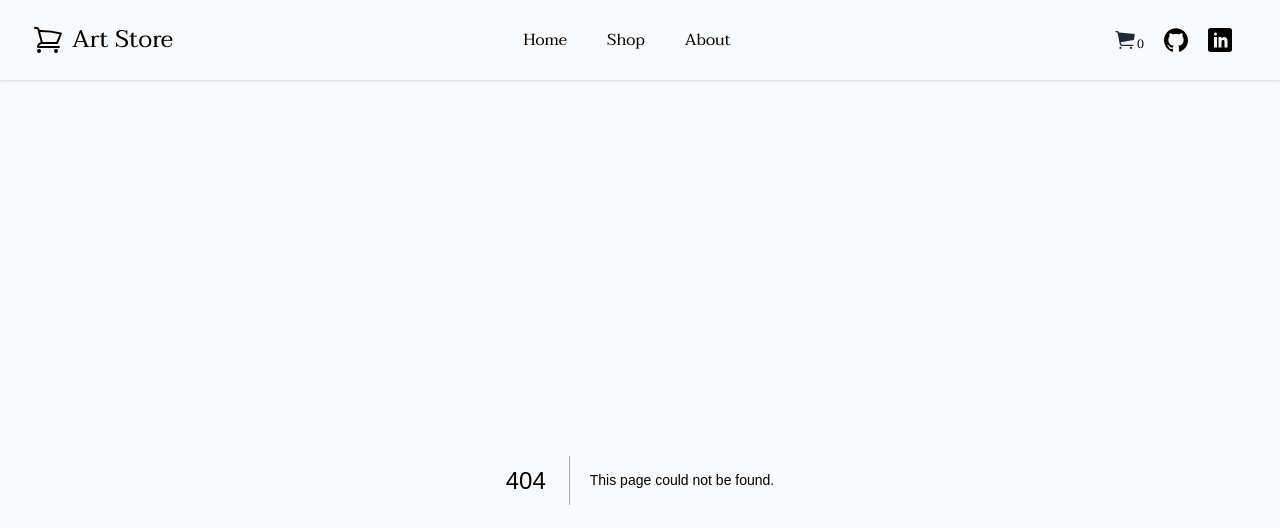
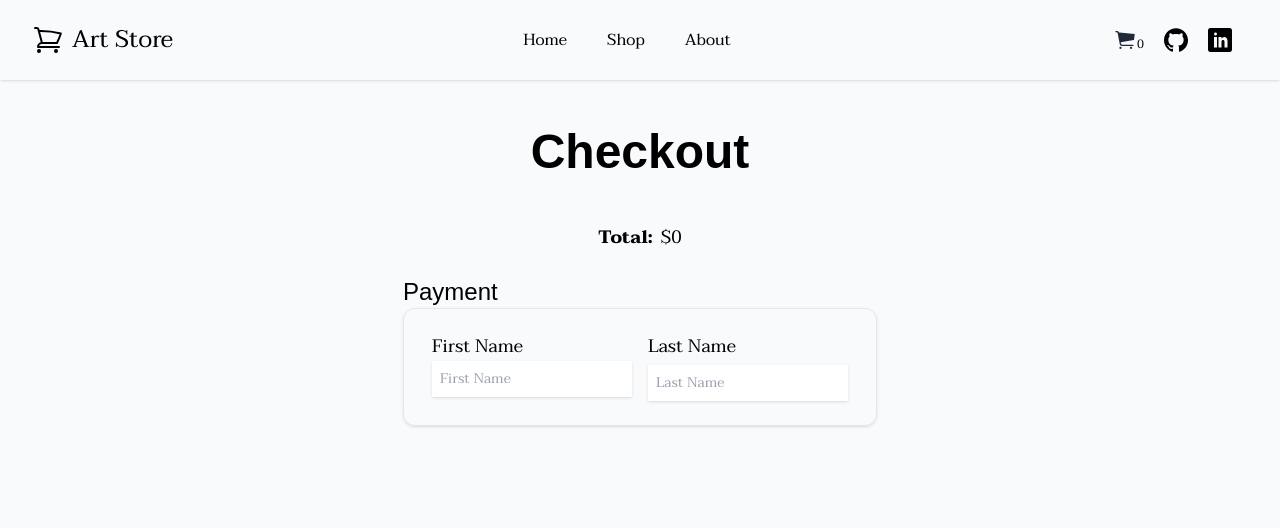
Before and after one commit to JannisK89/art-store, a Next.js app: page /checkout in a window 1280 px wide. Before the commit this address had no page. Shown: the top 528 px of the page. Built offline with nearby package versions, Linux system fonts and the light colour scheme; a web font is replaced by a local one.

Commit message:
checkout

```diff
--- a/app/cart/page.tsx
+++ b/app/cart/page.tsx
@@ -1,8 +1,22 @@
 'use client'
 
+import Link from 'next/link'
 import { commaSeparator } from '../lib/comma-separator'
 import { useCartStore } from '../store/useStore'
 import CartItem from '../ui/cart/cart-item'
+
+const showPaymentBtn = (total: number) => {
+  if (total > 0) {
+    return (
+      <Link
+        href={'/checkout'}
+        className="bg-sky-500 hover:bg-sky-600 p-4 text-lg mt-2 rounded-lg shadow"
+      >
+        Proceed to Payment
+      </Link>
+    )
+  }
+}
 
 export default function Cart() {
   let total = 0
@@ -20,6 +34,7 @@ export default function Cart() {
         <span className="font-semibold">Total: </span>
         <span> ${commaSeparator(total)}</span>
       </div>
+      {showPaymentBtn(total)}
     </main>
   )
 }
--- /dev/null
+++ b/app/checkout/page.tsx
@@ -0,0 +1,27 @@
+'use client'
+
+import { commaSeparator } from '../lib/comma-separator'
+import { useCartStore } from '../store/useStore'
+import CheckoutItem from '../ui/checkout/checkout-item'
+import Payment from '../ui/checkout/payment'
+
+export default function Cart() {
+  let total = 0
+  const cart = useCartStore((state) => state.cart)
+  return (
+    <main className="flex min-h-screen flex-col items-center p-12">
+      <h1 className="text-3xl md:text-5xl font-bold mb-4 md:mb-10">Checkout</h1>
+      <ul className="flex flex-col gap-2">
+        {cart.map((item) => {
+          total += item.price * item.amount
+          return <CheckoutItem key={item.id} {...item} />
+        })}
+      </ul>
+      <div className="flex gap-2 mt-2 text-lg">
+        <span className="font-semibold">Total: </span>
+        <span> ${commaSeparator(total)}</span>
+      </div>
+      <Payment />
+    </main>
+  )
+}
--- /dev/null
+++ b/app/ui/checkout/checkout-item.tsx
@@ -0,0 +1,15 @@
+import { commaSeparator } from '@/app/lib/comma-separator'
+import type { CartItem } from '@/app/types/art'
+
+export default function CheckoutItem({ price, title, amount }: CartItem) {
+  return (
+    <li className="flex justify-between">
+      <div className="flex content-start font-thin gap-1 text-sm">
+        <span> {title} </span>
+        <span>
+          {amount} x ${commaSeparator(price)}
+        </span>
+      </div>
+    </li>
+  )
+}
--- /dev/null
+++ b/app/ui/checkout/payment.tsx
@@ -0,0 +1,25 @@
+export default function Payment() {
+  return (
+    <div className="flex flex-col mt-6">
+      <h2 className="text-2xl">Payment</h2>
+      <div className="flex flex-col md:flex-row md:gap-2 gap-4 border border-slate-200 p-6 rounded-xl shadow">
+        <label className="flex flex-col text-lg font-light mx-1">
+          First Name
+          <input
+            className="shadow text-sm font-thin px-2 py-2 appearance-none"
+            type="text"
+            placeholder="First Name"
+          />
+        </label>
+        <label className="flex flex-col text-lg font-light mx-1">
+          Last Name
+          <input
+            className="shadow text-sm font-thin px-2 py-2 mt-1"
+            type="text"
+            placeholder="Last Name"
+          />
+        </label>
+      </div>
+    </div>
+  )
+}
```
